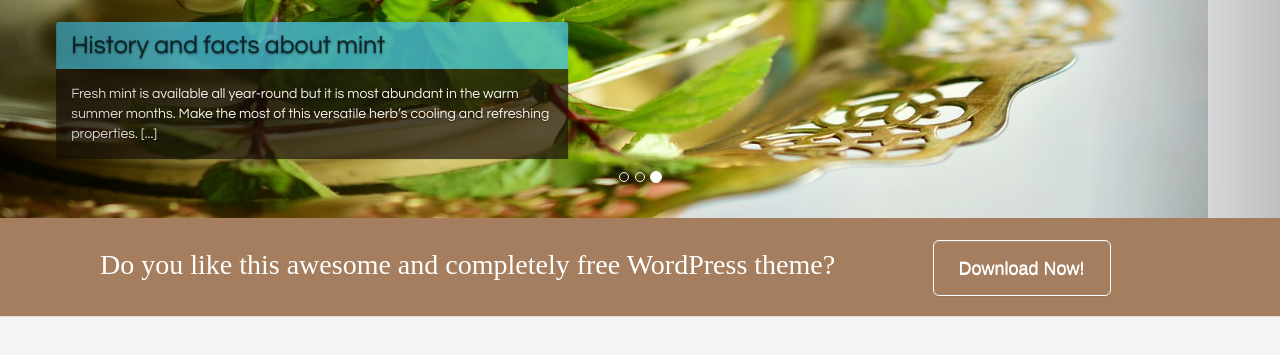
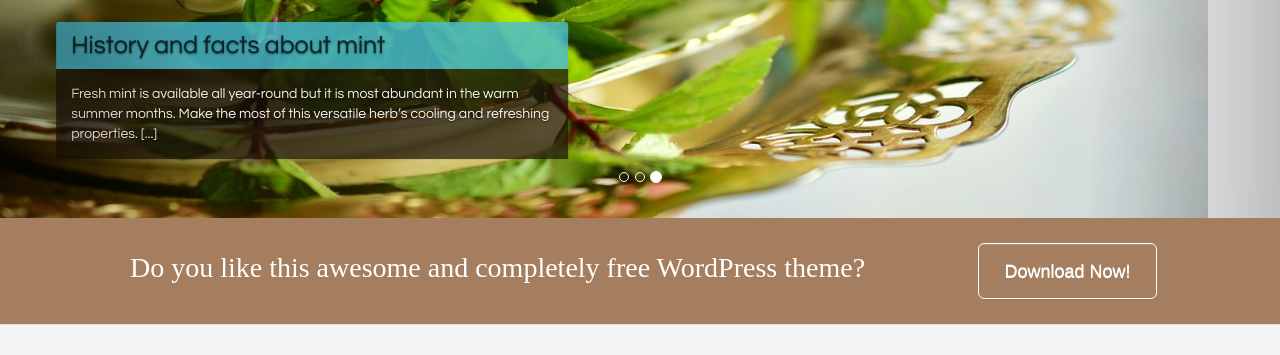
Before and after one commit to syamswardana/coffeTheme, a plain HTML site: page index.html in a window 1280 px wide. Shown: the part 392-747 px from the top of the page. Drawn offline with Linux system fonts and the light colour scheme; grey boxes are pictures that could not be loaded.

Commit message:
download done

```diff
--- a/assets/css/styles.css
+++ b/assets/css/styles.css
@@ -477,10 +477,10 @@ pa{
   white-space:nowrap;
 }
 
-div.container-fluid.download{
-  padding-left:100px;
-  padding-right:100px;
+div.download{
   background-color:#A47E5F;
+  padding: 25px;
+  text-align: center;
 }
 
 div.carousel-caption.caption-style{
--- a/index.html
+++ b/index.html
@@ -41,7 +41,7 @@
     <div class="carousel slide" data-ride="carousel" id="carousel-1">
         <div class="carousel-inner" role="listbox">
             <div class="item size-image"><img class="img-responsive size-image" src="assets/img/pexels-photo-90604-1.png" alt="Slide Image">
-                <div class="carousel-caption">
+                <div class="carousel-caption hidden-xs">
                     <div class="panel panel-default">
                         <div class="panel-heading">
                             <h3 class="panel-title">The psychology of cupcakes&nbsp; </h3></div>
@@ -50,7 +50,7 @@
                 </div>
             </div>
             <div class="item active size-image"><img src="assets/img/peppermint-2816012_1280.jpg" alt="Slide Image" class="size-image">
-                <div class="carousel-caption caption-style">
+                <div class="carousel-caption caption-style hidden-xs">
                     <div class="panel panel-default">
                         <div class="panel-heading">
                             <h3 class="panel-title">History and facts about mint </h3></div>
@@ -59,7 +59,7 @@
                 </div>
             </div>
             <div class="item size-image"><img class="img-responsive" src="assets/img/pexels-photo-461428.jpeg" alt="Slide Image">
-                <div class="carousel-caption">
+                <div class="carousel-caption hidden-xs">
                     <div class="panel panel-default">
                         <div class="panel-heading">
                             <h3 class="panel-title">Green tea: Health benefits, side effects, and research </h3></div>
@@ -77,14 +77,14 @@
             <li data-target="#carousel-1" data-slide-to="2"></li>
         </ol>
     </div>
-    <div class="container-fluid download">
-        <div class="row col-h-one">
-            <div class="col-md-9">
-                <h4 class="h-one">Do you like this awesome and completely free WordPress theme? </h4></div>
-            <div class="col-md-3">
-                <button class="btn btn-default btn-lg button-h-one" type="button">Download Now!</button>
-            </div>
+    <div class="download">
+      <div class="container">
+        <div class="col-sm-9">
+            <h4 class="h-one">Do you like this awesome and completely free WordPress theme? </h4></div>
+        <div class="col-sm-3">
+            <button class="btn btn-default btn-lg button-h-one" type="button">Download Now!</button>
         </div>
+      </div>
     </div>
     <div class="container-fluid back-color">
         <div class="row contain">
```
